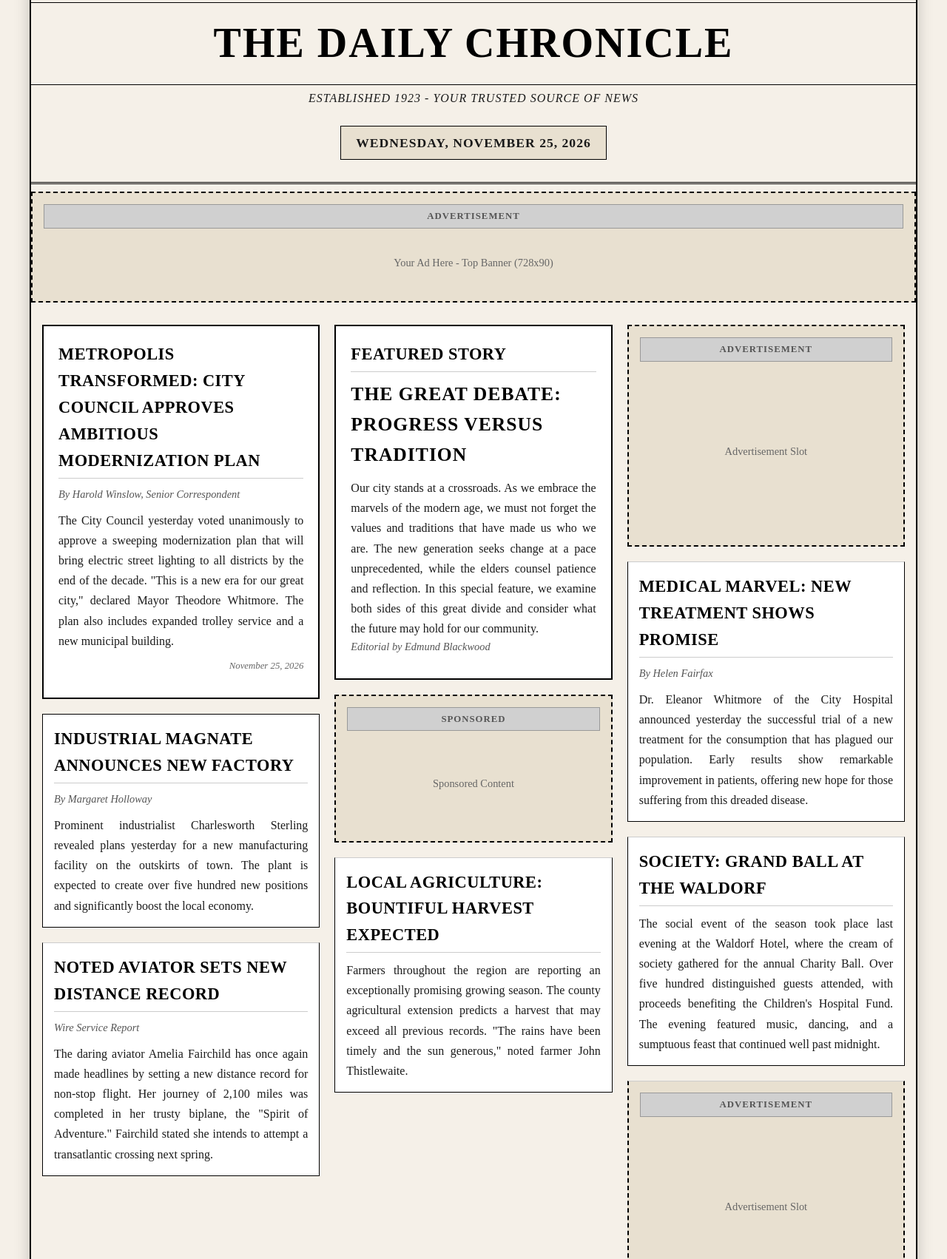
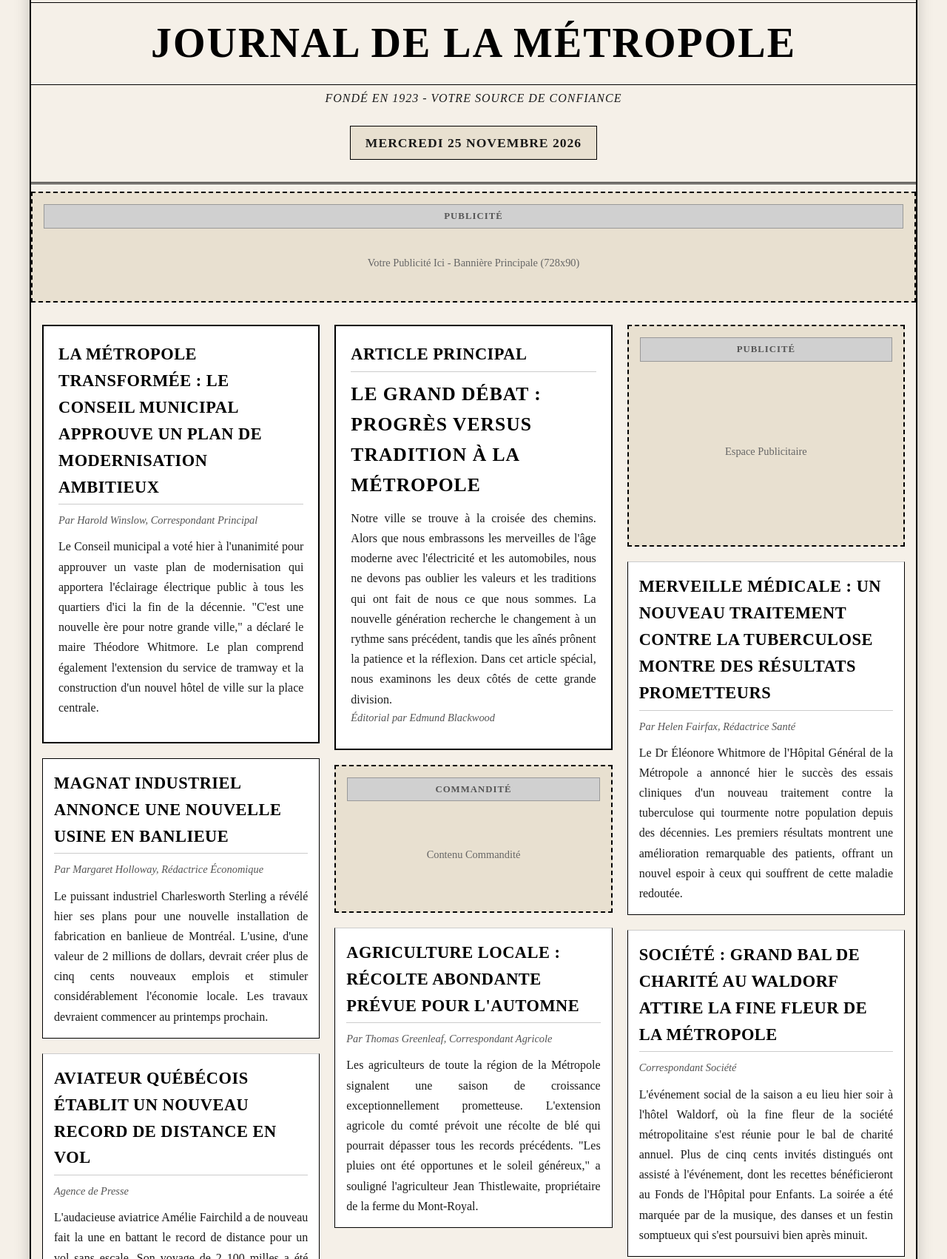
Before and after one commit to socraticDevBlog/headlines, a plain HTML site: page index.html in a window 1280 px wide. Shown: the part 39-1741 px from the top of the page at 74% size. Drawn offline with Linux system fonts and the light colour scheme.

Commit message:
Add GitHub Actions workflow for daily news generation
- Added .github/workflows/generate-daily-news.yml to generate articles daily
- Created data/articles.json with sample articles in Canadian French
- Updated app.js to load articles from static JSON file
- Updated index.html to remove loading states
- Added README.md with setup instructions
- Added .gitignore file

Generated by Mistral Vibe.
Co-Authored-By: Mistral Vibe <vibe@mistral.ai>

```diff
--- a/app.js
+++ b/app.js
@@ -1,11 +1,11 @@
 /**
- * Daily Chronicle - Early 20th Century Newspaper
- * Fetches current date (America/New_York) and AI-generated news articles
- * Includes ad slots for revenue generation
+ * Journal de la Métropole - Journal du début du 20e siècle
+ * Charge les articles depuis un fichier JSON statique généré par GitHub Actions
+ * Inclut des espaces publicitaires pour la génération de revenus
  */
 
 // ============================================
-// DATE DISPLAY
+// AFFICHAGE DE LA DATE
 // ============================================
 
 function displayCurrentDate() {
@@ -14,9 +14,9 @@ function displayCurrentDate() {
 
     if (!dateElement || !footerYearElement) return;
 
-    // Format: Weekday, Month Day, Year
+    // Format : Jour, Mois Jour, Année (Français Canadien)
     const options = {
-        timeZone: 'America/New_York',
+        timeZone: 'America/Montreal',
         weekday: 'long',
         year: 'numeric',
         month: 'long',
@@ -24,110 +24,59 @@ function displayCurrentDate() {
     };
 
     const now = new Date();
-    const formattedDate = now.toLocaleDateString('en-US', options);
+    const formattedDate = now.toLocaleDateString('fr-CA', options);
 
     dateElement.textContent = formattedDate.toUpperCase();
     footerYearElement.textContent = now.getFullYear();
 }
 
 // ============================================
-// MOCK AI NEWS API
+// CHARGEMENT DES ARTICLES DEPUIS JSON STATIQUE
 // ============================================
 
 /**
- * Simulates fetching AI-generated news articles
- * In production, this would call your AI API endpoint
+ * Charge les articles depuis le fichier JSON statique
+ * Généré quotidiennement par GitHub Actions
  */
-async function fetchAINewsArticles() {
-    // Simulate network delay
-    await new Promise(resolve => setTimeout(resolve, 500));
+async function loadArticles() {
+    try {
+        const response = await fetch('data/articles.json');
+        if (!response.ok) {
+            throw new Error('Fichier articles.json introuvable');
+        }
+        const data = await response.json();
+        return data.articles;
+    } catch (error) {
+        console.error('Erreur lors du chargement des articles:', error);
+        // Retourner des articles par défaut en cas d'erreur
+        return getDefaultArticles();
+    }
+}
 
-    // Mock AI-generated articles with early 20th century style
-    const articles = [
+/**
+ * Articles par défaut en cas d'erreur de chargement
+ */
+function getDefaultArticles() {
+    return [
         {
             id: 'lead',
-            title: 'Metropolis Transformed: City Council Approves Ambitious Modernization Plan',
-            content: 'The City Council yesterday voted unanimously to approve a sweeping modernization plan that will bring electric street lighting to all districts by the end of the decade. "This is a new era for our great city," declared Mayor Theodore Whitmore. The plan also includes expanded trolley service and a new municipal building.',
-            byline: 'By Harold Winslow, Senior Correspondent',
-            date: new Date().toLocaleDateString('en-US', {
-                timeZone: 'America/New_York',
-                year: 'numeric', month: 'long', day: 'numeric'
-            })
-        },
-        {
-            id: '1',
-            title: 'Industrial Magnate Announces New Factory',
-            content: 'Prominent industrialist Charlesworth Sterling revealed plans yesterday for a new manufacturing facility on the outskirts of town. The plant is expected to create over five hundred new positions and significantly boost the local economy.',
-            byline: 'By Margaret Holloway',
-            date: new Date().toLocaleDateString('en-US', {
-                timeZone: 'America/New_York',
-                year: 'numeric', month: 'long', day: 'numeric'
-            })
-        },
-        {
-            id: '2',
-            title: 'Noted Aviator Sets New Distance Record',
-            content: 'The daring aviator Amelia Fairchild has once again made headlines by setting a new distance record for non-stop flight. Her journey of 2,100 miles was completed in her trusty biplane, the "Spirit of Adventure." Fairchild stated she intends to attempt a transatlantic crossing next spring.',
-            byline: 'Wire Service Report',
-            date: new Date().toLocaleDateString('en-US', {
-                timeZone: 'America/New_York',
-                year: 'numeric', month: 'long', day: 'numeric'
-            })
-        },
-        {
-            id: 'featured',
-            title: 'The Great Debate: Progress Versus Tradition',
-            content: 'Our city stands at a crossroads. As we embrace the marvels of the modern age, we must not forget the values and traditions that have made us who we are. The new generation seeks change at a pace unprecedented, while the elders counsel patience and reflection. In this special feature, we examine both sides of this great divide and consider what the future may hold for our community.',
-            byline: 'Editorial by Edmund Blackwood',
-            date: new Date().toLocaleDateString('en-US', {
-                timeZone: 'America/New_York',
-                year: 'numeric', month: 'long', day: 'numeric'
-            })
-        },
-        {
-            id: '3',
-            title: 'Local Agriculture: Bountiful Harvest Expected',
-            content: 'Farmers throughout the region are reporting an exceptionally promising growing season. The county agricultural extension predicts a harvest that may exceed all previous records. "The rains have been timely and the sun generous," noted farmer John Thistlewaite.',
-            byline: 'By Thomas Greenleaf',
-            date: new Date().toLocaleDateString('en-US', {
-                timeZone: 'America/New_York',
-                year: 'numeric', month: 'long', day: 'numeric'
-            })
-        },
-        {
-            id: '4',
-            title: 'Medical Marvel: New Treatment Shows Promise',
-            content: 'Dr. Eleanor Whitmore of the City Hospital announced yesterday the successful trial of a new treatment for the consumption that has plagued our population. Early results show remarkable improvement in patients, offering new hope for those suffering from this dreaded disease.',
-            byline: 'By Helen Fairfax',
-            date: new Date().toLocaleDateString('en-US', {
-                timeZone: 'America/New_York',
-                year: 'numeric', month: 'long', day: 'numeric'
-            })
-        },
-        {
-            id: '5',
-            title: 'Society: Grand Ball at the Waldorf',
-            content: 'The social event of the season took place last evening at the Waldorf Hotel, where the cream of society gathered for the annual Charity Ball. Over five hundred distinguished guests attended, with proceeds benefiting the Children\'s Hospital Fund. The evening featured music, dancing, and a sumptuous feast that continued well past midnight.',
-            byline: 'Society Correspondent',
-            date: new Date().toLocaleDateString('en-US', {
-                timeZone: 'America/New_York',
-                year: 'numeric', month: 'long', day: 'numeric'
-            })
+            title: 'Chargement des articles...',
+            content: 'Veuillez rafraîchir la page.',
+            byline: 'Journal de la Métropole',
+            date: new Date().toLocaleDateString('fr-CA')
         }
     ];
-
-    return articles;
 }
 
 // ============================================
-// RENDER ARTICLES
+// AFFICHER LES ARTICLES
 // ============================================
 
 function renderArticle(article, containerId) {
     const container = document.getElementById(containerId);
     if (!container || !article) return;
 
-    // Clear loading text
+    // Effacer le texte de chargement
     const titleElement = container.querySelector('.article-title');
     const contentElement = container.querySelector('.article-content');
     const bylineElement = container.querySelector('.article-byline');
@@ -136,7 +85,7 @@ function renderArticle(article, containerId) {
     if (titleElement) titleElement.textContent = article.title;
     if (contentElement) contentElement.textContent = article.content;
     if (bylineElement) bylineElement.textContent = article.byline;
-    if (dateElement) dateElement.textContent = article.date;
+    if (dateElement) dateElement.textContent = article.date || '';
 }
 
 function renderFeaturedArticle(article) {
@@ -150,20 +99,20 @@ function renderFeaturedArticle(article) {
 }
 
 // ============================================
-// AD SLOTS
+// ESPACES PUBLICITAIRES
 // ============================================
 
 /**
- * Initialize ad slots with placeholder content
- * In production, replace with actual ad network code (Google AdSense, etc.)
+ * Initialiser les espaces publicitaires avec du contenu temporaire
+ * En production, remplacer par le code réel du réseau publicitaire (Google AdSense, etc.)
  */
 function initializeAdSlots() {
     const adSlots = [
-        { id: 'ad-top', type: 'banner', content: 'Your Ad Here - Top Banner (728x90)' },
-        { id: 'ad-sidebar', type: 'sidebar', content: 'Sponsored Content' },
-        { id: 'ad-right-top', type: 'skyscraper', content: 'Advertisement Slot' },
-        { id: 'ad-right-bottom', type: 'skyscraper', content: 'Advertisement Slot' },
-        { id: 'ad-footer', type: 'banner', content: 'Classified Advertisements' }
+        { id: 'ad-top', type: 'banner', content: 'Votre Publicité Ici - Bannière Principale (728x90)' },
+        { id: 'ad-sidebar', type: 'sidebar', content: 'Contenu Commandité' },
+        { id: 'ad-right-top', type: 'skyscraper', content: 'Espace Publicitaire' },
+        { id: 'ad-right-bottom', type: 'skyscraper', content: 'Espace Publicitaire' },
+        { id: 'ad-footer', type: 'banner', content: 'Petites Annonces Commerciales' }
     ];
 
     adSlots.forEach(slot => {
@@ -173,36 +122,36 @@ function initializeAdSlots() {
         }
     });
 
-    // Example: Load actual ads (uncomment and configure with your ad network)
+    // Exemple : Charger les vraies publicités (décommentez pour utiliser)
     // loadGoogleAds();
 }
 
 /**
- * Example function to load Google AdSense (uncomment to use)
+ * Fonction exemple pour charger Google AdSense (décommentez pour utiliser)
  */
 /*
 function loadGoogleAds() {
     try {
         (window.adsbygoogle = window.adsbygoogle || []).push({});
     } catch (e) {
-        console.error('AdSense error:', e);
+        console.error('Erreur AdSense:', e);
     }
 }
 */
 
 // ============================================
-// INITIALIZE WEBSITE
+// INITIALISER LE SITE WEB
 // ============================================
 
 async function initializeWebsite() {
     try {
-        // Display current date
+        // Afficher la date actuelle
         displayCurrentDate();
 
-        // Fetch AI-generated news
-        const articles = await fetchAINewsArticles();
+        // Charger les articles depuis le fichier JSON
+        const articles = await loadArticles();
 
-        // Render articles
+        // Afficher les articles
         renderArticle(articles.find(a => a.id === 'lead'), 'lead-article');
         renderArticle(articles.find(a => a.id === '1'), 'article-1');
         renderArticle(articles.find(a => a.id === '2'), 'article-2');
@@ -211,77 +160,23 @@ async function initializeWebsite() {
         renderArticle(articles.find(a => a.id === '4'), 'article-4');
         renderArticle(articles.find(a => a.id === '5'), 'article-5');
 
-        // Initialize ad slots
+        // Initialiser les espaces publicitaires
         initializeAdSlots();
 
-        console.log('Daily Chronicle initialized successfully');
+        console.log('Journal de la Métropole initialisé avec succès');
+        console.log('Articles chargés depuis:', new Date().toISOString());
     } catch (error) {
-        console.error('Error initializing website:', error);
-        // Display error to user
-        document.querySelector('.display-date').textContent = 'ERROR LOADING NEWS';
+        console.error('Erreur lors de l\'initialisation du site:', error);
+        // Afficher l'erreur à l'utilisateur
+        document.querySelector('.display-date').textContent = 'ERREUR DE CHARGEMENT';
     }
 }
 
 // ============================================
-// REFRESH FUNCTION (for periodic updates)
-// ============================================
-
-/**
- * Refresh the news content periodically
- * Call this to update articles without full page reload
- */
-async function refreshNews() {
-    try {
-        const articles = await fetchAINewsArticles();
-
-        // Re-render articles
-        renderArticle(articles.find(a => a.id === 'lead'), 'lead-article');
-        renderArticle(articles.find(a => a.id === '1'), 'article-1');
-        renderArticle(articles.find(a => a.id === '2'), 'article-2');
-        renderFeaturedArticle(articles.find(a => a.id === 'featured'));
-        renderArticle(articles.find(a => a.id === '3'), 'article-3');
-        renderArticle(articles.find(a => a.id === '4'), 'article-4');
-        renderArticle(articles.find(a => a.id === '5'), 'article-5');
-
-        console.log('News refreshed');
-    } catch (error) {
-        console.error('Error refreshing news:', error);
-    }
-}
-
-// ============================================
-// REAL AI API INTEGRATION
-// ============================================
-
-/**
- * To connect to a real AI API, use this template:
- *
- * async function fetchFromRealAI() {
- *     const apiKey = 'YOUR_API_KEY';
- *     const endpoint = 'https://api.your-ai-provider.com/v1/news';
- *
- *     const response = await fetch(endpoint, {
- *         method: 'POST',
- *         headers: {
- *             'Content-Type': 'application/json',
- *             'Authorization': `Bearer ${apiKey}`
- *         },
- *         body: JSON.stringify({
- *             topic: 'local news',
- *             style: 'early 20th century newspaper',
- *             count: 6
- *         })
- *     });
- *
- *     return await response.json();
- * }
- */
-
-// ============================================
-// START WHEN PAGE LOADS
+// DÉMARRAGE LORSQUE LA PAGE EST CHARGÉE
 // ============================================
 
 document.addEventListener('DOMContentLoaded', initializeWebsite);
 
-// Optional: Auto-refresh every 5 minutes (uncomment to enable)
-// setInterval(refreshNews, 5 * 60 * 1000);
+// Optionnel : Rafraîchir automatiquement toutes les 5 minutes (décommentez pour activer)
+// setInterval(() => location.reload(), 5 * 60 * 1000);
--- /dev/null
+++ b/data/articles.json
@@ -0,0 +1,47 @@
+{
+  "articles": [
+    {
+      "id": "lead",
+      "title": "La Métropole Transformée : Le Conseil Municipal Approuve un Plan de Modernisation Ambitieux",
+      "content": "Le Conseil municipal a voté hier à l'unanimité pour approuver un vaste plan de modernisation qui apportera l'éclairage électrique public à tous les quartiers d'ici la fin de la décennie. \"C'est une nouvelle ère pour notre grande ville,\" a déclaré le maire Théodore Whitmore. Le plan comprend également l'extension du service de tramway et la construction d'un nouvel hôtel de ville sur la place centrale.",
+      "byline": "Par Harold Winslow, Correspondant Principal"
+    },
+    {
+      "id": "1",
+      "title": "Magnat Industriel Annonce une Nouvelle Usine en Banlieue",
+      "content": "Le puissant industriel Charlesworth Sterling a révélé hier ses plans pour une nouvelle installation de fabrication en banlieue de Montréal. L'usine, d'une valeur de 2 millions de dollars, devrait créer plus de cinq cents nouveaux emplois et stimuler considérablement l'économie locale. Les travaux devraient commencer au printemps prochain.",
+      "byline": "Par Margaret Holloway, Rédactrice Économique"
+    },
+    {
+      "id": "2",
+      "title": "Aviateur Québécois Établit un Nouveau Record de Distance en Vol",
+      "content": "L'audacieuse aviatrice Amélie Fairchild a de nouveau fait la une en battant le record de distance pour un vol sans escale. Son voyage de 2 100 milles a été accompli en 14 heures à bord de son fidèle biplan, le \"Esprit de l'Aventure\". Mlle Fairchild a déclaré qu'elle prévoyait tenter une traversée transatlantique au printemps prochain.",
+      "byline": "Agence de Presse"
+    },
+    {
+      "id": "featured",
+      "title": "Le Grand Débat : Progrès versus Tradition à la Métropole",
+      "content": "Notre ville se trouve à la croisée des chemins. Alors que nous embrassons les merveilles de l'âge moderne avec l'électricité et les automobiles, nous ne devons pas oublier les valeurs et les traditions qui ont fait de nous ce que nous sommes. La nouvelle génération recherche le changement à un rythme sans précédent, tandis que les aînés prônent la patience et la réflexion. Dans cet article spécial, nous examinons les deux côtés de cette grande division.",
+      "byline": "Éditorial par Edmund Blackwood"
+    },
+    {
+      "id": "3",
+      "title": "Agriculture Locale : Récolte Abondante Prévue pour l'Automne",
+      "content": "Les agriculteurs de toute la région de la Métropole signalent une saison de croissance exceptionnellement prometteuse. L'extension agricole du comté prévoit une récolte de blé qui pourrait dépasser tous les records précédents. \"Les pluies ont été opportunes et le soleil généreux,\" a souligné l'agriculteur Jean Thistlewaite, propriétaire de la ferme du Mont-Royal.",
+      "byline": "Par Thomas Greenleaf, Correspondant Agricole"
+    },
+    {
+      "id": "4",
+      "title": "Merveille Médicale : Un Nouveau Traitement Contre la Tuberculose Montre des Résultats Prometteurs",
+      "content": "Le Dr Éléonore Whitmore de l'Hôpital Général de la Métropole a annoncé hier le succès des essais cliniques d'un nouveau traitement contre la tuberculose qui tourmente notre population depuis des décennies. Les premiers résultats montrent une amélioration remarquable des patients, offrant un nouvel espoir à ceux qui souffrent de cette maladie redoutée.",
+      "byline": "Par Helen Fairfax, Rédactrice Santé"
+    },
+    {
+      "id": "5",
+      "title": "Société : Grand Bal de Charité au Waldorf Attire la Fine Fleur de la Métropole",
+      "content": "L'événement social de la saison a eu lieu hier soir à l'hôtel Waldorf, où la fine fleur de la société métropolitaine s'est réunie pour le bal de charité annuel. Plus de cinq cents invités distingués ont assisté à l'événement, dont les recettes bénéficieront au Fonds de l'Hôpital pour Enfants. La soirée a été marquée par de la musique, des danses et un festin somptueux qui s'est poursuivi bien après minuit.",
+      "byline": "Correspondant Société"
+    }
+  ],
+  "generated_at": "2024-11-25 06:00:00"
+}
--- a/index.html
+++ b/index.html
@@ -1,23 +1,23 @@
 <!DOCTYPE html>
-<html lang="en">
+<html lang="fr">
 <head>
     <meta charset="UTF-8">
     <meta name="viewport" content="width=device-width, initial-scale=1.0">
-    <title>Daily Chronicle - Est. 1923</title>
+    <title>Journal de la Métropole</title>
     <link rel="stylesheet" href="style.css">
 </head>
 <body>
     <div class="newspaper">
         <!-- Header -->
         <header class="header">
-            <h1 class="masthead">THE DAILY CHRONICLE</h1>
-            <p class="tagline">ESTABLISHED 1923 - YOUR TRUSTED SOURCE OF NEWS</p>
+            <h1 class="masthead">JOURNAL DE LA MÉTROPOLE</h1>
+            <p class="tagline">FONDÉ EN 1923 - VOTRE SOURCE DE CONFIANCE</p>
             <div class="date display-date"></div>
         </header>
 
         <!-- Top Ad Slot -->
         <div class="ad-slot ad-banner-top">
-            <span class="ad-label">ADVERTISEMENT</span>
+            <span class="ad-label">PUBLICITÉ</span>
             <div class="ad-content" id="ad-top"></div>
         </div>
 
@@ -26,21 +26,21 @@
             <!-- Left Column (Main stories) -->
             <section class="column left-column">
                 <div class="lead-story" id="lead-article">
-                    <h2 class="article-title">Loading...</h2>
-                    <p class="article-byline">By Our Correspondent</p>
+                    <h2 class="article-title"></h2>
+                    <p class="article-byline"></p>
                     <div class="article-content"></div>
                     <p class="article-date"></p>
                 </div>
 
                 <div class="article" id="article-1">
-                    <h3 class="article-title">Loading...</h3>
-                    <p class="article-byline">Staff Writer</p>
+                    <h3 class="article-title"></h3>
+                    <p class="article-byline"></p>
                     <div class="article-content"></div>
                 </div>
 
                 <div class="article" id="article-2">
-                    <h3 class="article-title">Loading...</h3>
-                    <p class="article-byline">Staff Writer</p>
+                    <h3 class="article-title"></h3>
+                    <p class="article-byline"></p>
                     <div class="article-content"></div>
                 </div>
             </section>
@@ -48,20 +48,21 @@
             <!-- Center Column (Featured) -->
             <section class="column center-column">
                 <div class="featured-article" id="featured-article">
-                    <h2 class="article-title">FEATURED STORY</h2>
-                    <h3 class="featured-title" id="featured-title">Loading...</h3>
+                    <h2 class="article-title">ARTICLE PRINCIPAL</h2>
+                    <h3 class="featured-title" id="featured-title"></h3>
                     <div class="article-content" id="featured-content"></div>
                     <p class="article-byline" id="featured-byline"></p>
                 </div>
 
                 <!-- Ad Slot - Sidebar -->
                 <div class="ad-slot ad-sidebar">
-                    <span class="ad-label">SPONSORED</span>
+                    <span class="ad-label">COMMANDITÉ</span>
                     <div class="ad-content" id="ad-sidebar"></div>
                 </div>
 
                 <div class="article" id="article-3">
-                    <h3 class="article-title">Loading...</h3>
+                    <h3 class="article-title"></h3>
+                    <p class="article-byline"></p>
                     <div class="article-content"></div>
                 </div>
             </section>
@@ -70,24 +71,25 @@
             <section class="column right-column">
                 <!-- Ad Slot -->
                 <div class="ad-slot ad-tall">
-                    <span class="ad-label">ADVERTISEMENT</span>
+                    <span class="ad-label">PUBLICITÉ</span>
                     <div class="ad-content" id="ad-right-top"></div>
                 </div>
 
                 <div class="article" id="article-4">
-                    <h3 class="article-title">Loading...</h3>
-                    <p class="article-byline">Wire Service</p>
+                    <h3 class="article-title"></h3>
+                    <p class="article-byline"></p>
                     <div class="article-content"></div>
                 </div>
 
                 <div class="article" id="article-5">
-                    <h3 class="article-title">Loading...</h3>
+                    <h3 class="article-title"></h3>
+                    <p class="article-byline"></p>
                     <div class="article-content"></div>
                 </div>
 
                 <!-- Bottom Ad Slot -->
                 <div class="ad-slot ad-tall">
-                    <span class="ad-label">ADVERTISEMENT</span>
+                    <span class="ad-label">PUBLICITÉ</span>
                     <div class="ad-content" id="ad-right-bottom"></div>
                 </div>
             </section>
@@ -96,12 +98,26 @@
         <!-- Footer with additional ad -->
         <footer class="footer">
             <div class="ad-slot ad-banner-footer">
-                <span class="ad-label">COMMERCIAL MESSAGE</span>
+                <span class="ad-label">MESSAGE COMMERCIAL</span>
                 <div class="ad-content" id="ad-footer"></div>
             </div>
-            <p class="footer-text">The Daily Chronicle &copy; <span id="footer-year"></span> | Published Daily Since 1923</p>
+            <p class="footer-text">Journal de la Métropole &copy; <span id="footer-year"></span> | Publié Quotidiennement Depuis 1923</p>
         </footer>
     </div>
+
+    <noscript>
+        <style>
+            .newspaper { display: none; }
+            body {
+                font-family: 'Times New Roman', serif;
+                text-align: center;
+                padding: 50px;
+                background: #f5f0e8;
+            }
+        </style>
+        <h1>Journal de la Métropole</h1>
+        <p>JavaScript est requis pour afficher ce site. Veuillez activer JavaScript.</p>
+    </noscript>
 
     <script src="app.js"></script>
 </body>
```
Also changed, not shown: 3 other files.
